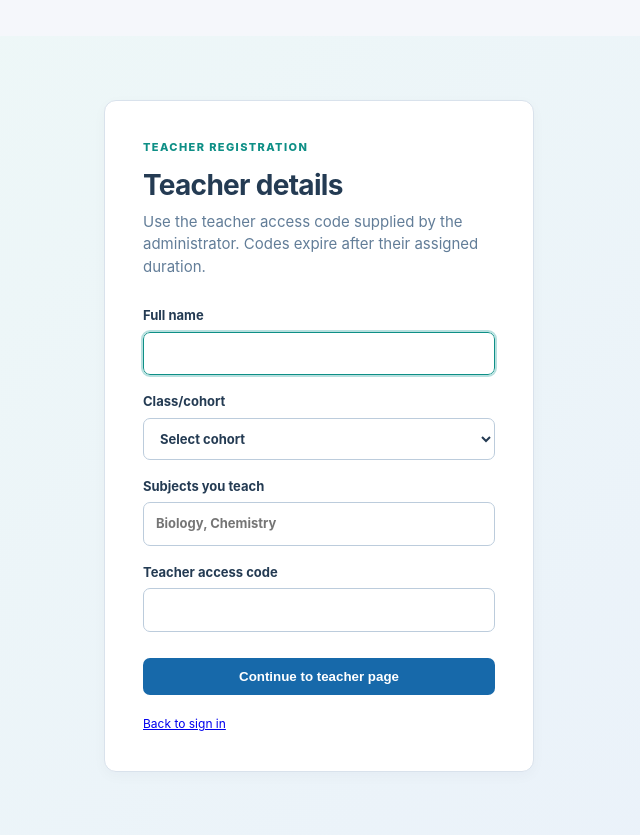
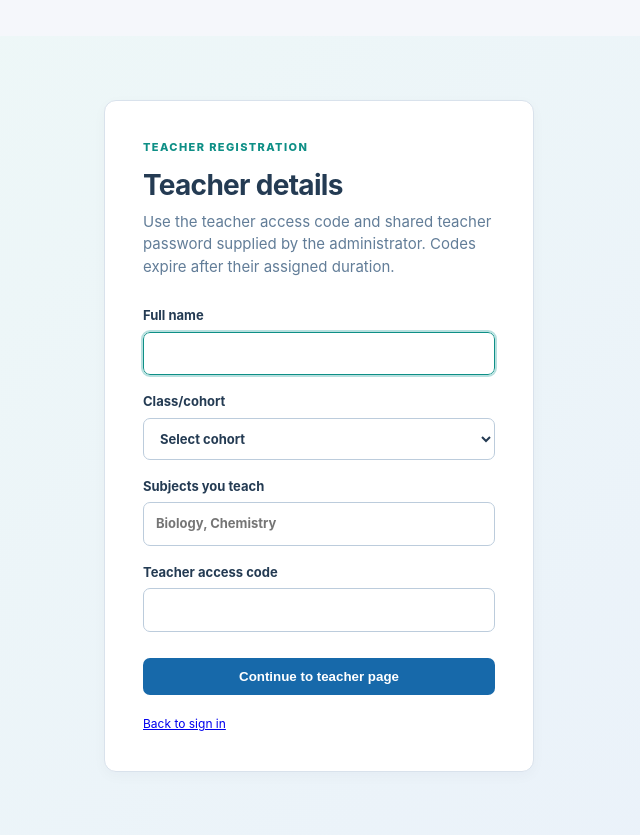
Before and after one commit to Firadwelt06/School-Assessment-Hub, a Flask app: page /register/teacher in a window 1280 px wide. Shown: the top 835 px of the page, without its empty margins (321-961 px from the left). Run offline with Flask 3, Linux system fonts and the light colour scheme; data comes from the database, SQL or seed files in the repository; data that the repository does not hold is empty.

Commit message:
Add shared teacher password configuration and update registration instructions

```diff
--- a/app.py
+++ b/app.py
@@ -730,16 +730,22 @@ def register_teacher():
         class_name = request.form["class_name"].strip()
         subjects = request.form["subjects"].strip()
         access_code = request.form["access_code"].strip()
-        if not full_name or not class_name or not subjects or not valid_access_code(access_code, "teacher"):
+        teacher_password_hash = school_settings().get("teacher_default_password_hash", "")
+        if not teacher_password_hash:
+            flash("Teacher registration is not configured yet. Ask the administrator for the teacher password.", "error")
+        elif not full_name or not class_name or not subjects or not valid_access_code(access_code, "teacher"):
             flash("Name, class, subjects, and a valid, unexpired teacher access code are required.", "error")
         else:
             username = "teacher." + secrets.token_hex(5)
             user_id = execute(
                 "INSERT INTO users(username, full_name, password_hash, role, class_name, subjects, created_at) VALUES (?, ?, ?, 'teacher', ?, ?, ?)",
-                (username, full_name, hash_password(secrets.token_urlsafe(18)), class_name, subjects, datetime.now().isoformat(timespec="seconds")),
+                (username, full_name, teacher_password_hash, class_name, subjects, datetime.now().isoformat(timespec="seconds")),
             )
             session["user_id"] = user_id
-            flash("Teacher registration completed.", "success")
+            flash(
+                f"Teacher registration completed. Your sign-in username is {username}; use the shared teacher password supplied by your administrator.",
+                "success",
+            )
             return redirect(url_for("dashboard"))
     return render_template("register_teacher.html", classes=class_group_options())
 
@@ -1551,6 +1557,19 @@ def admin():
             upsert_setting("managed_subjects", subjects)
             upsert_setting("managed_classes", classes)
             flash("Subject and class categories updated.", "success")
+        elif action == "teacher_default_password":
+            password = request.form.get("teacher_default_password", "")
+            if len(password) < 8 or len(password) > 128:
+                flash("The shared teacher password must be between 8 and 128 characters.", "error")
+            else:
+                password_hash = hash_password(password)
+                upsert_setting("teacher_default_password_hash", password_hash)
+                execute("UPDATE users SET password_hash = ? WHERE role = 'teacher'", (password_hash,))
+                teacher_count = query("SELECT COUNT(*) AS count FROM users WHERE role = 'teacher'", one=True)["count"]
+                flash(
+                    f"Shared teacher password updated for {teacher_count} existing teacher account(s) and future registrations. Share it with teachers securely.",
+                    "success",
+                )
         elif action == "access_code":
             role = request.form.get("access_role", "").strip()
             try:
--- a/templates/register_teacher.html
+++ b/templates/register_teacher.html
@@ -1,2 +1,2 @@
 {% extends "base.html" %}
-{% block content %}<div class="login-shell"><section class="login-card"><div class="eyebrow">TEACHER REGISTRATION</div><h1>Teacher details</h1><p class="muted">Use the teacher access code supplied by the administrator. Codes expire after their assigned duration.</p><form method="post"><label>Full name<input name="full_name" required autofocus></label><label>Class/cohort<select name="class_name" required><option value="">Select cohort</option>{% for class_name in classes %}<option value="{{ class_name }}">{{ class_name }}</option>{% endfor %}</select></label><label>Subjects you teach<input name="subjects" placeholder="Biology, Chemistry" required></label><label>Teacher access code<input name="access_code" required autocomplete="off"></label><button class="button primary wide">Continue to teacher page</button></form><p class="login-help"><a href="{{ url_for('login') }}">Back to sign in</a></p></section></div>{% endblock %}
+{% block content %}<div class="login-shell"><section class="login-card"><div class="eyebrow">TEACHER REGISTRATION</div><h1>Teacher details</h1><p class="muted">Use the teacher access code and shared teacher password supplied by the administrator. Codes expire after their assigned duration.</p><form method="post"><label>Full name<input name="full_name" required autofocus></label><label>Class/cohort<select name="class_name" required><option value="">Select cohort</option>{% for class_name in classes %}<option value="{{ class_name }}">{{ class_name }}</option>{% endfor %}</select></label><label>Subjects you teach<input name="subjects" placeholder="Biology, Chemistry" required></label><label>Teacher access code<input name="access_code" required autocomplete="off"></label><button class="button primary wide">Continue to teacher page</button></form><p class="login-help"><a href="{{ url_for('login') }}">Back to sign in</a></p></section></div>{% endblock %}
```
Also changed, not shown: templates/admin.html (+1 -0 lines), README.md.
